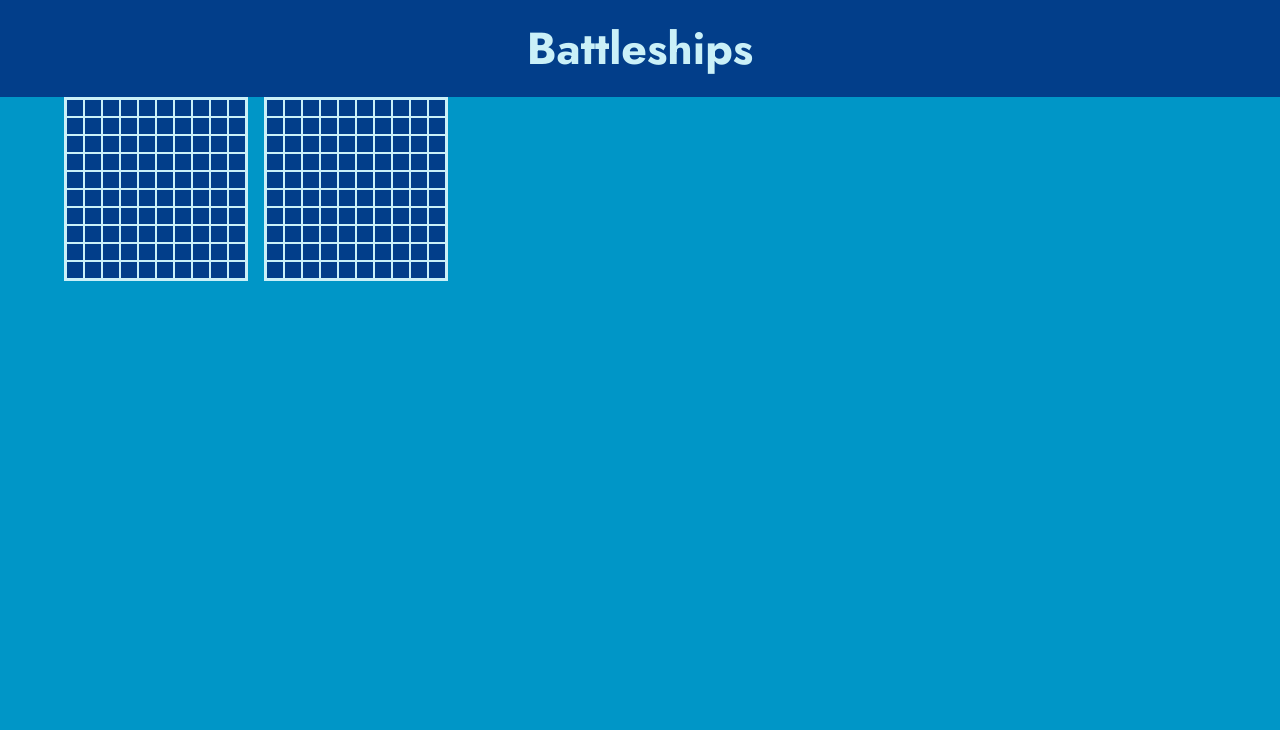
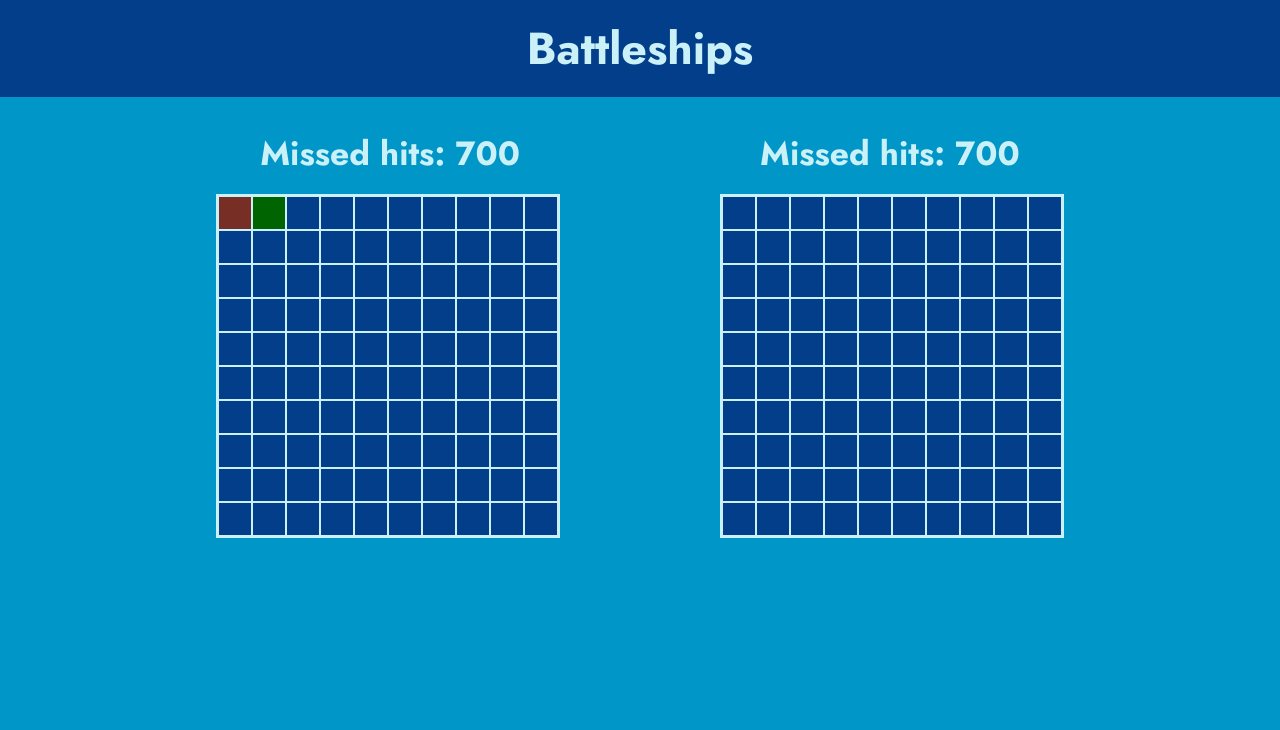
Before and after one commit to MateolCS/Battleships, a website built with webpack: page dist/index.html in a window 1280 px wide. Shown: the top 730 px of the page. Built offline with nearby package versions, Linux system fonts and the light colour scheme.

Commit message:
Finished basic styling

```diff
--- a/dist/index.html
+++ b/dist/index.html
@@ -15,7 +15,18 @@
     </header>
     <main class="main">
         <div class="container">
+            <div class="main__user__communication">
+                <div class="missed__hits">
+                    <h2 id="player-hits"> Missed hits: 700</h2>
+                </div>
+                <div class="missed__hits">
+                    <h2 id="computer-hits">Missed hits: 700</h2>
+                </div>
+            </div>
+            <div class="main__boards">
                 <div id="main-player-board" class="main__board">
+                    <div class="board__square incorrect__hit"></div>
+                    <div class="board__square correct__hit"></div>
                     <div class="board__square"></div>
                     <div class="board__square"></div>
                     <div class="board__square"></div>
@@ -25,9 +36,7 @@
                     <div class="board__square"></div>
                     <div class="board__square"></div>
                     <div class="board__square"></div>
-                <div class="board__square"></div>
-                <div class="board__square"></div>
-                <div class="board__square"></div>
+                    <div class="board__square "></div>
                     <div class="board__square"></div>
                     <div class="board__square"></div>
                     <div class="board__square"></div>
@@ -220,6 +229,7 @@
                     <div class="board__square"></div>
                 </div>
             </div>
+        </div>
     </main>
     <footer class="footer">
         <p class="footer__author">Made by @MateoICS <a href="https://github.com/MateolCS" class="footer__autor__link"><i class="fa-brands fa-github"></i></a></p>
--- a/dist/style.css
+++ b/dist/style.css
@@ -29,12 +29,35 @@ body{
     margin: 0 auto;
     display: flex;
     gap: 1rem;
+    flex-direction: column;
+}
+
+.main__user__communication{
+    display: flex;
+    gap: 15rem;
+    justify-content: center;
+    align-items: center;
+    padding-top: 2rem;
+    color: #caf0f8;
 }
 
 .main{
     flex: 1;
     background-color: #0096c7;
+}
 
+.correct__hit{
+    background-color: #006400 !important;
+}
+
+.incorrect__hit{
+    background-color: #772e25 !important;
+}
+
+.main__boards{
+    display: flex;
+    justify-content: center;
+    gap: 10rem;
 }
 
 .main__board{
@@ -48,7 +71,17 @@ body{
 .board__square{
     border: 1px solid #caf0f8;
     background-color: #023e8a;
-    padding: .5rem;
+    width: 10%;
+    padding: 1rem;
+}
+
+.missed__hits{
+    display: flex;
+    flex-direction: column;
+    align-items: center;
+    justify-content: center;
+    font-size: 1.4rem;
+    font-weight: 700;
 }
 
 .footer{
```
Lines whose indentation alone changed are shown as unchanged.
